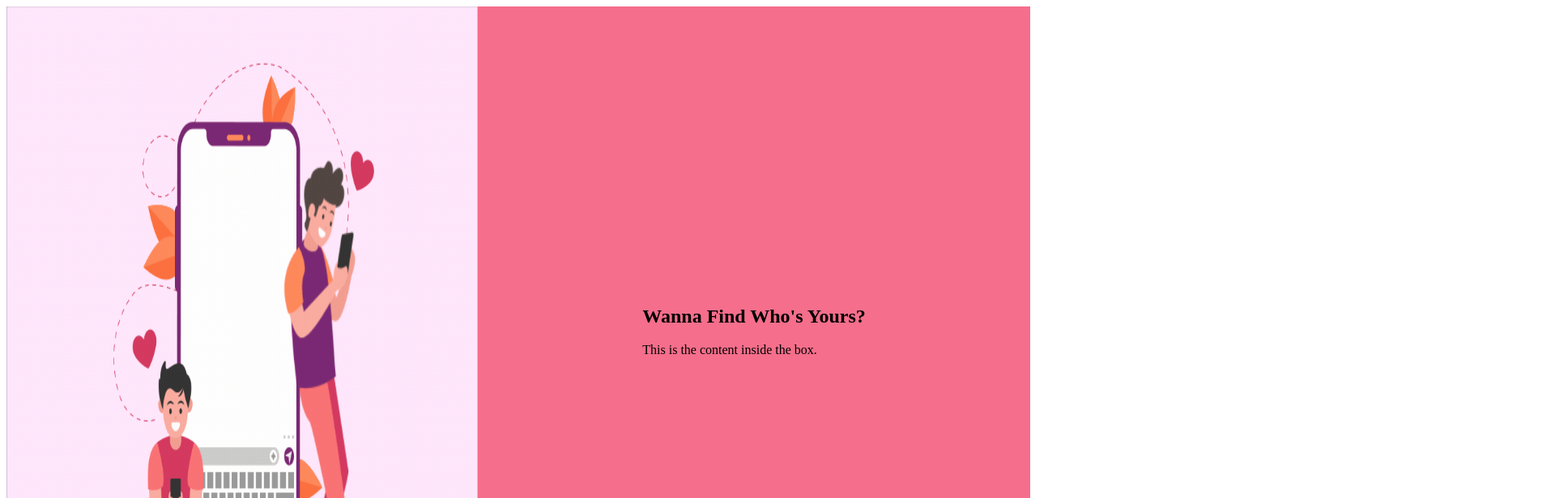
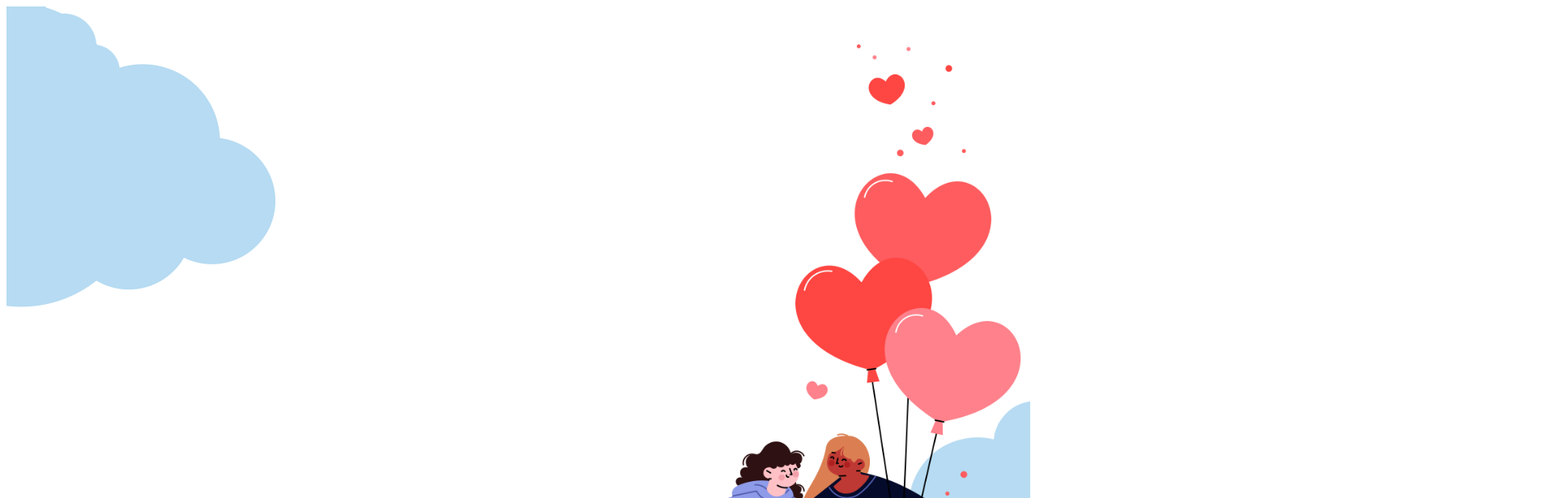
Before and after one commit to Swapnita06/Who-s_Yours, a React (Create React App) app in the folder frontend/: page /signup in a window 1280 px wide. Shown: the top 616 px of the page at 81% size, 1920 px wide, since content can reach past the window. Built offline with nearby package versions, Linux system fonts and the light colour scheme.

Commit message:
singupbg changes

```diff
--- a/frontend/src/App.js
+++ b/frontend/src/App.js
@@ -1,11 +1,18 @@
 import React from 'react'
 import Welcomepage from './pages/Welcomepage'
+import { Route,Routes,BrowserRouter } from 'react-router-dom'
+import Signup from './pages/Signup'
 
 const App = () => {
   return (
-    <div>
-      <Welcomepage/>
-    </div>
+    <BrowserRouter>
+   <Routes>
+    <Route>
+      <Route  path='/' element={<Welcomepage/>}/>
+      <Route path='/signup' element={<Signup/>}/>
+    </Route>
+   </Routes>
+    </BrowserRouter>
   )
 }
 
--- /dev/null
+++ b/frontend/src/pages/Signup.jsx
@@ -0,0 +1,17 @@
+import React from 'react'
+
+const Signup = () => {
+  return (
+    <div style={{backgroundImage: "url('./images/signUpbg.png')",
+    backgroundSize: 'cover',
+    backgroundPosition: 'center',
+    width: '100%',
+    height: '100vh'}}>
+    <div className='signupbg' >
+      <img src='./images/signUpbg.png'></img>
+      </div>
+    </div>
+  )
+}
+
+export default Signup
--- a/frontend/src/pages/Welcomepage.jsx
+++ b/frontend/src/pages/Welcomepage.jsx
@@ -1,5 +1,7 @@
 import React from 'react'
 import './Welcomepage.css'
+import { Link } from 'react-router-dom';
+import Signup from '../pages/Signup';
 
 const Welcomepage = () => {
   return (
@@ -11,6 +13,15 @@ const Welcomepage = () => {
     <div>
     <h2>Wanna Find Who's Yours?</h2>
         <p>This is the content inside the box.</p>
+
+        <div>
+            <Link to='/signup'>
+              <button>
+                <span>Get Started</span>
+              </button>
+            </Link>
+
+        </div>
         </div>
     </div>
     </div>
```
